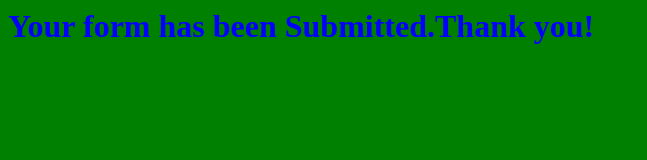
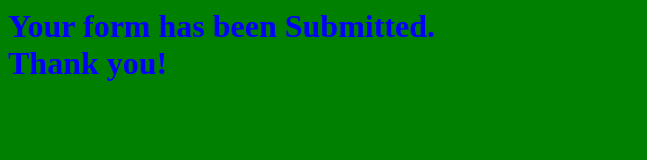
Before and after one commit to ASAGAMING123/All-Creations, a plain HTML site: page new 9.html in a window 1280 px wide. Shown: the whole page, without its empty margins (0-647 px from the left). Drawn offline with Linux system fonts and the light colour scheme.

Commit message:
Update new 9.html

```diff
--- a/new 9.html
+++ b/new 9.html
@@ -2,7 +2,7 @@
 <head>
 <title>Form submitted</title>
 <body bgcolor="green" text="blue">
-<h1>Your form has been Submitted.Thank you!</h1>
+<h1>Your form has been Submitted.<br>Thank you!</h1>
 </body>
 </head
 </html>
```
